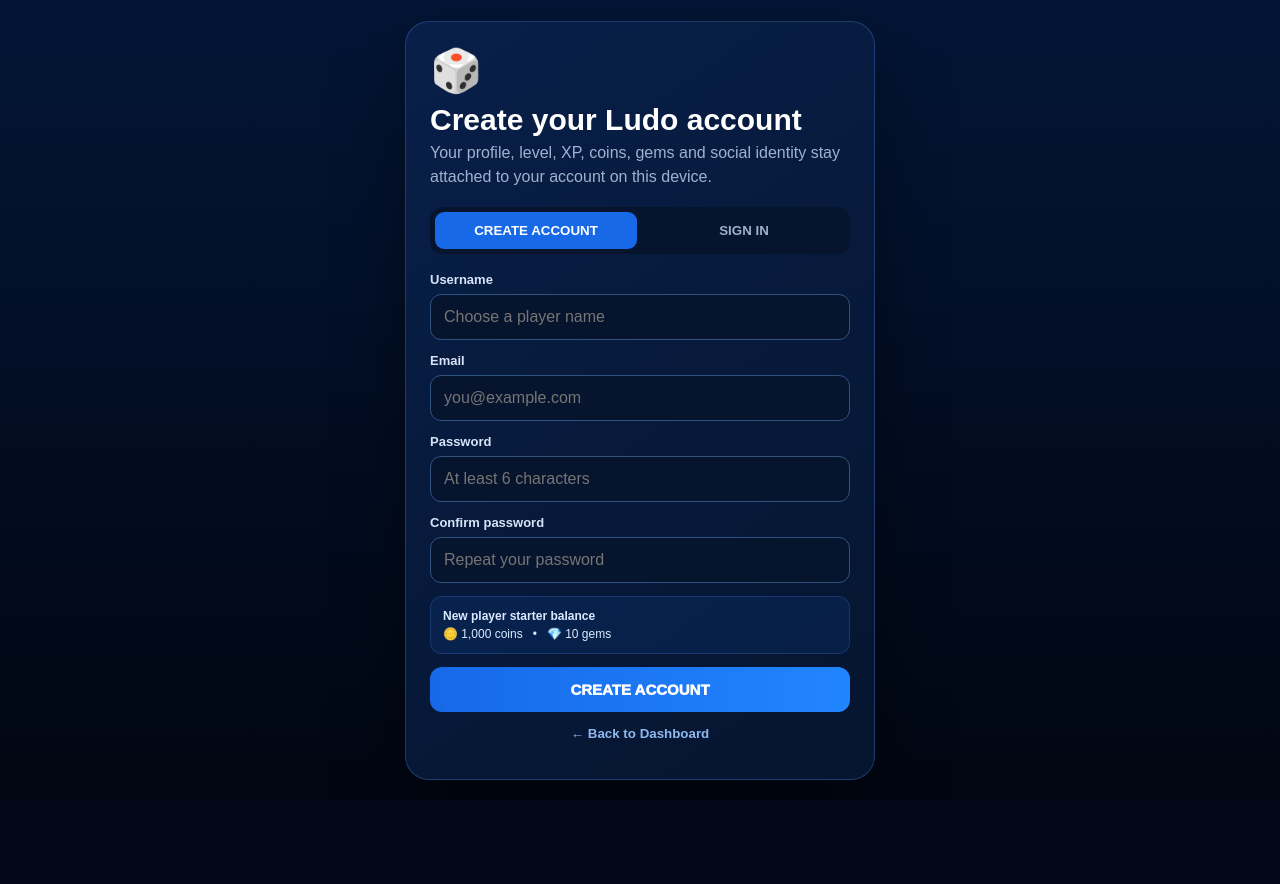
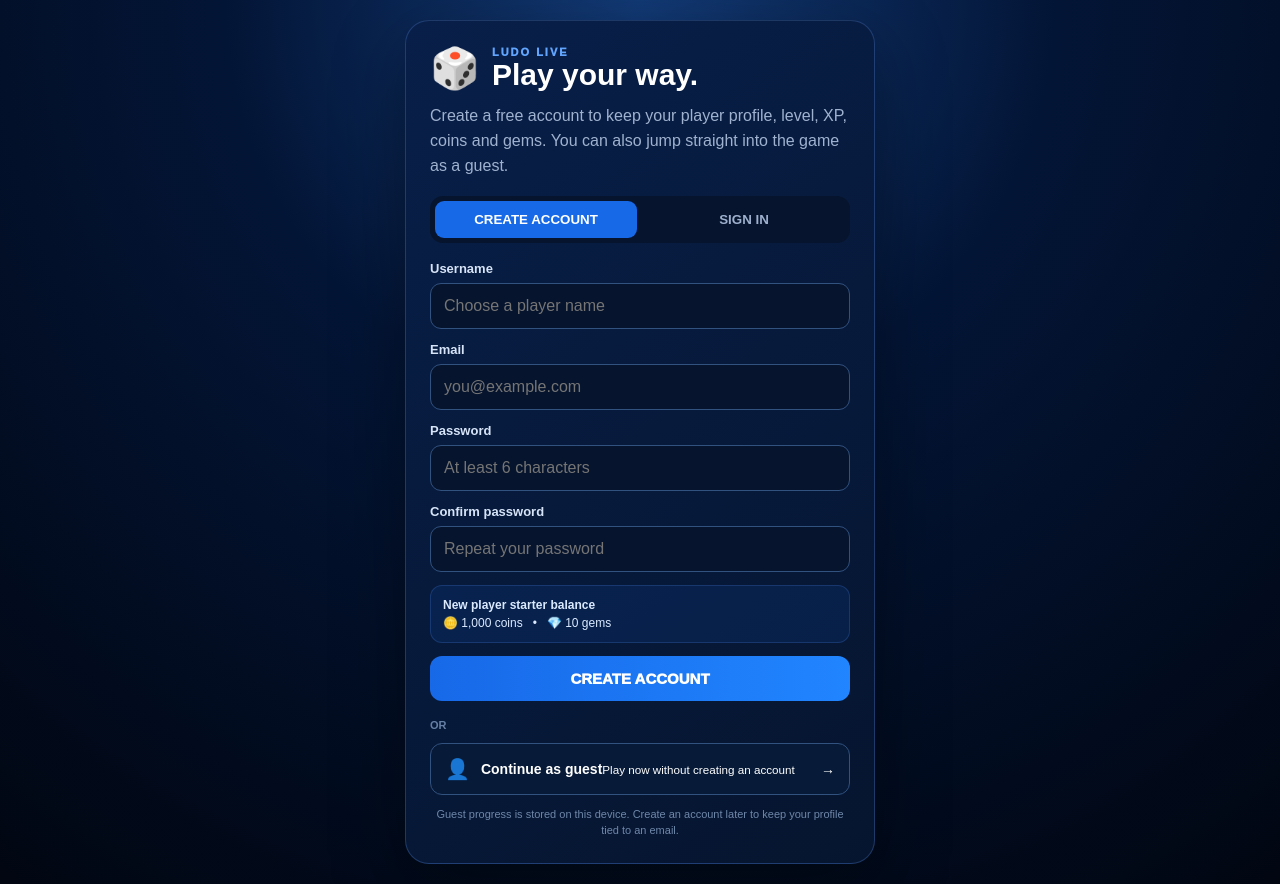
Before and after one commit to MrDan001/ludo-live, a Next.js app: page / in a window 1280 px wide. Before the commit the page ends 800 px from the top, so only its background shows below. Built offline with nearby package versions, Linux system fonts and the light colour scheme.

Commit message:
Add landing account and guest authentication options

```diff
--- a/app/account/page.tsx
+++ b/app/account/page.tsx
@@ -1,27 +1,29 @@
 "use client";
 import { FormEvent, useEffect, useState } from "react";
-import { createAccount, getAccount, hashPassword, syncLegacyProfile } from "../../lib/account";
+import { createAccount, continueAsGuest, getAccount, hashPassword, syncLegacyProfile } from "../../lib/account";
 
 export default function AccountPage(){
  const [next,setNext]=useState("/dashboard");
  const [mode,setMode]=useState<"create"|"login">("create");
  const [username,setUsername]=useState("");const[email,setEmail]=useState("");const[password,setPassword]=useState("");const[confirm,setConfirm]=useState("");
  const [busy,setBusy]=useState(false);const[error,setError]=useState("");
- useEffect(()=>{if(typeof window!=="undefined"){const n=new URLSearchParams(window.location.search).get("next");if(n&&n.startsWith("/"))setNext(n)}if(getAccount())setMode("login")},[]);
+ useEffect(()=>{if(typeof window!=="undefined"){const n=new URLSearchParams(window.location.search).get("next");if(n&&n.startsWith("/"))setNext(n)}if(getAccount()&&!getAccount()?.isGuest)setMode("login")},[]);
  const submit=async(e:FormEvent)=>{e.preventDefault();setError("");setBusy(true);try{
    if(mode==="create"){
     if(password!==confirm)throw new Error("Passwords do not match.");
     await createAccount(username,email,password);localStorage.setItem("ludo-account-created","1");window.location.href=next;
    }else{
-    const account=getAccount();if(!account)throw new Error("Create an account first.");
+    const account=getAccount();if(!account||account.isGuest)throw new Error("No registered account is saved on this device yet. Create an account first.");
     const identifier=(username||email).trim().toLowerCase();
     const matches=account.username.toLowerCase()===identifier||account.email===identifier;
     if(!matches||account.passwordHash!==await hashPassword(password))throw new Error("Incorrect account details.");
     syncLegacyProfile(account);window.location.href=next;
    }
   }catch(err:any){setError(err?.message||"Something went wrong.");}finally{setBusy(false)}};
+ const guest=()=>{setError("");setBusy(true);try{continueAsGuest();window.location.href=next}catch(err:any){setError(err?.message||"Unable to continue as guest.");setBusy(false)}};
  return <main style={shell}><div style={card}>
-  <div style={{fontSize:42}}>🎲</div><h1 style={{margin:"8px 0 4px",fontSize:30}}>Create your Ludo account</h1><p style={{color:"#9fb2cf",lineHeight:1.5,marginTop:0}}>Your profile, level, XP, coins, gems and social identity stay attached to your account on this device.</p>
+  <div style={brand}><div style={dice}>🎲</div><div><div style={eyebrow}>LUDO LIVE</div><h1 style={{margin:0,fontSize:30}}>Play your way.</h1></div></div>
+  <p style={subtitle}>Create a free account to keep your player profile, level, XP, coins and gems. You can also jump straight into the game as a guest.</p>
   <div style={tabs}><button onClick={()=>{setMode("create");setError("")}} style={mode==="create"?activeTab:tab}>CREATE ACCOUNT</button><button onClick={()=>{setMode("login");setError("")}} style={mode==="login"?activeTab:tab}>SIGN IN</button></div>
   <form onSubmit={submit} style={{display:"grid",gap:13}}>
    <label style={label}>{mode==="create"?"Username":"Username or email"}<input value={username} onChange={e=>setUsername(e.target.value)} autoComplete="username" required placeholder={mode==="create"?"Choose a player name":"Your username or email"} style={input}/></label>
@@ -32,11 +34,17 @@ export default function AccountPage(){
    {error&&<div style={errorBox}>{error}</div>}
    <button disabled={busy} type="submit" style={primary}>{busy?"PLEASE WAIT…":mode==="create"?"CREATE ACCOUNT":"SIGN IN"}</button>
   </form>
-  <button onClick={()=>window.location.href="/dashboard"} style={skip}>← Back to Dashboard</button>
+  <div style={divider}><span>OR</span></div>
+  <button disabled={busy} onClick={guest} style={guestButton}><span style={{fontSize:20}}>👤</span><span><b>Continue as guest</b><small>Play now without creating an account</small></span><span style={{marginLeft:"auto"}}>→</span></button>
+  <p style={finePrint}>Guest progress is stored on this device. Create an account later to keep your profile tied to an email.</p>
  </div></main>
 }
-const shell={minHeight:"100vh",display:"grid",placeItems:"center",padding:20,boxSizing:"border-box" as const,background:"linear-gradient(180deg,#031536,#010611)",color:"#fff"};
+const shell={minHeight:"100vh",display:"grid",placeItems:"center",padding:20,boxSizing:"border-box" as const,background:"radial-gradient(circle at 50% 0%,#123a76 0%,#031536 38%,#010611 100%)",color:"#fff"};
 const card={width:"min(100%,470px)",boxSizing:"border-box" as const,padding:24,borderRadius:24,background:"linear-gradient(145deg,#081f49,#06152f)",border:"1px solid rgba(88,137,218,.3)",boxShadow:"0 25px 70px rgba(0,0,0,.35)"};
+const brand={display:"flex",alignItems:"center",gap:12};
+const dice={fontSize:40};
+const eyebrow={fontSize:11,fontWeight:950,letterSpacing:2,color:"#61a5ff"};
+const subtitle={color:"#9fb2cf",lineHeight:1.55,marginTop:12};
 const tabs={display:"grid",gridTemplateColumns:"1fr 1fr",gap:6,padding:5,margin:"18px 0",borderRadius:13,background:"#06142d"};
 const tab={border:0,background:"transparent",color:"#9db0cd",padding:11,borderRadius:9,fontWeight:900};
 const activeTab={...tab,background:"#1769e8",color:"#fff"};
@@ -45,4 +53,6 @@ const input={width:"100%",boxSizing:"border-box" as const,padding:13,borderRadiu
 const starting={display:"grid",gap:4,padding:12,borderRadius:12,background:"rgba(21,101,216,.12)",border:"1px solid rgba(79,139,236,.22)",color:"#dbeafe",fontSize:12};
 const errorBox={padding:11,borderRadius:10,background:"rgba(153,27,27,.35)",border:"1px solid rgba(248,113,113,.35)",color:"#fecaca",fontSize:13};
 const primary={border:0,padding:14,borderRadius:12,background:"linear-gradient(90deg,#1769e8,#2185ff)",color:"#fff",fontWeight:950,fontSize:15};
-const skip={border:0,background:"transparent",color:"#8fb8f0",padding:14,fontWeight:800,width:"100%"};
+const divider={display:"flex",alignItems:"center",gap:10,margin:"18px 0 12px",color:"#6680a5",fontSize:11,fontWeight:900};
+const guestButton={display:"flex",alignItems:"center",gap:11,width:"100%",boxSizing:"border-box" as const,border:"1px solid #31517f",padding:"13px 14px",borderRadius:12,background:"#071a37",color:"#fff",textAlign:"left" as const,fontSize:14};
+const finePrint={color:"#6f87a9",fontSize:11,lineHeight:1.45,textAlign:"center" as const,margin:"12px 4px 0"};
```
